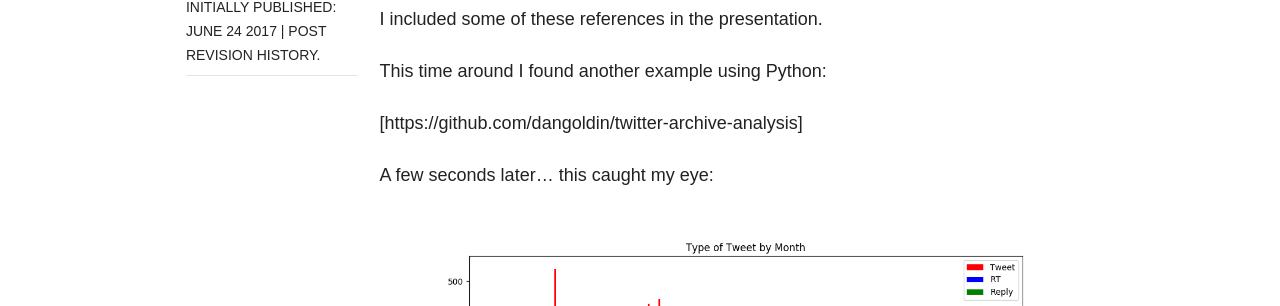
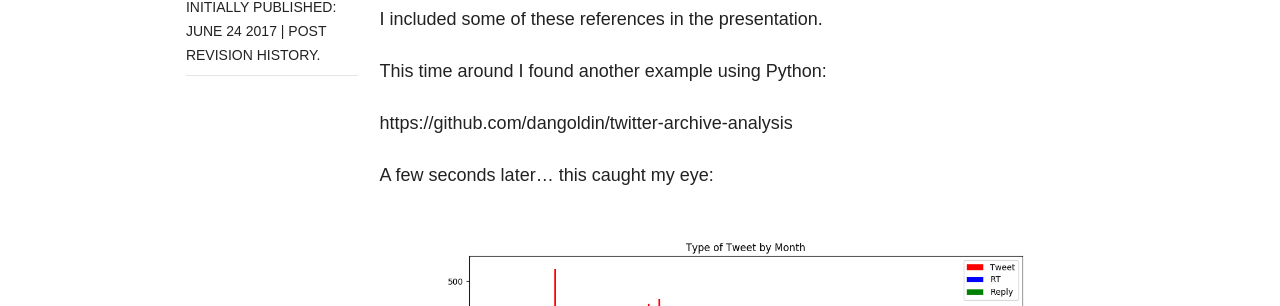
Before and after one commit to nsshommo/jaycuthrell.github.io, a Jekyll site: the page built from blog/_posts/2017-06-24-on-twitter.md, in a window 1280 px wide. Shown: the part 1175-1481 px from the top of the page. Built offline with Jekyll 4.4.1, drawn with Linux system fonts in a browser that asks for light colours; nearby versions of some CDN libraries; comment, search, counter and statistics services are not loaded.

```diff
--- a/blog/_posts/2017-06-24-on-twitter.md
+++ b/blog/_posts/2017-06-24-on-twitter.md
@@ -24,7 +24,7 @@ I included some of these references in the presentation.
 
 This time around I found another example using Python:
 
-[https://github.com/dangoldin/twitter-archive-analysis]
+https://github.com/dangoldin/twitter-archive-analysis
 
 A few seconds later... this caught my eye:
 
```
